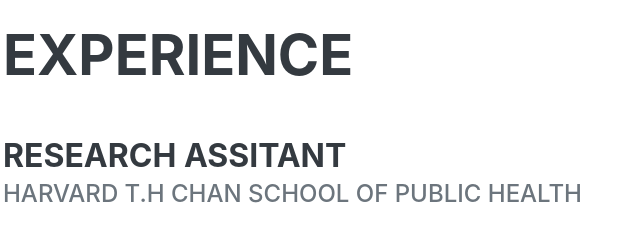
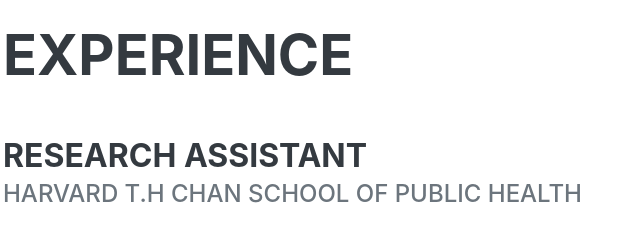
Before and after one commit to abbask31/abbask31.github.io, a plain HTML site: page index.html in a window 1280 px wide. Shown: the part 900-1125 px from the top of the page, 317-957 px from the left. Drawn offline with nearby package versions, Linux system fonts and the light colour scheme; a web font is replaced by a local one.

Commit message:
Update index.html

```diff
--- a/index.html
+++ b/index.html
@@ -63,7 +63,7 @@
                     <h2 class="mb-5">Experience</h2>
                     <div class="d-flex flex-column flex-md-row justify-content-between mb-5">
                         <div class="flex-grow-1">
-                            <h3 class="mb-0">Research Assitant</h3>
+                            <h3 class="mb-0">Research Assistant</h3>
                             <div class="subheading mb-3">Harvard T.H Chan School of Public Health</div>
                             <p> <strong>Assisted Dr. Tianxi Cai and Dr. Aaron Sonabend with research within data science. I was introduced to the concept of machine and deep learning, and specifically convolutional neural networks (CNN).
                                 We focused on the practicality of these practices and their applicability to our daily lives. I explored CNNs through the Tensorflow and Keras frameworks and also delved deeper into the mathematics of the processes, such as linear algebra.
```
